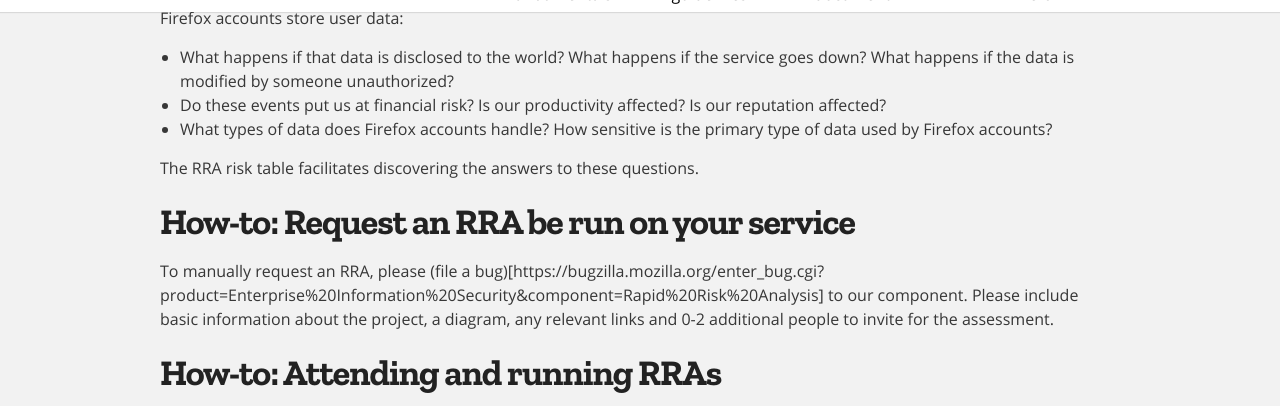
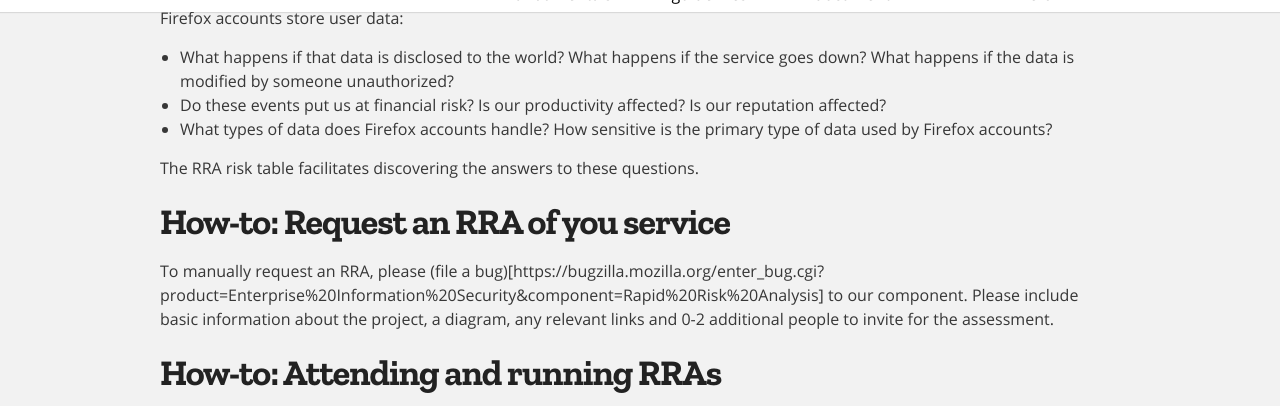
Before and after one commit to mozilla/infosec.mozilla.org, a Jekyll site: the page built from docs/guidelines/risk/rapid_risk_assessment.md, in a window 1280 px wide and 900 px high, scrolled down 995 px, cut to the strip 60-466 px from the top of the window. Built offline with Jekyll 4.4.1, drawn with Linux system fonts in a browser that asks for light colours; the repository's description, which GitHub fills in, is left out.

Commit message:
Update heading
Co-Authored-By: tristanweir <tweir@mozilla.com>

```diff
--- a/docs/guidelines/risk/rapid_risk_assessment.md
+++ b/docs/guidelines/risk/rapid_risk_assessment.md
@@ -62,7 +62,7 @@ Firefox accounts store user data:
 
 The RRA risk table facilitates discovering the answers to these questions.
 
-# How-to: Request an RRA be run on your service
+# How-to: Request an RRA of you service
 
 To manually request an RRA, please (file a bug)[https://bugzilla.mozilla.org/enter_bug.cgi?product=Enterprise%20Information%20Security&component=Rapid%20Risk%20Analysis] to our component. Please include basic information about the project, a diagram, any relevant links and 0-2 additional people to invite for the assessment.
 
```
